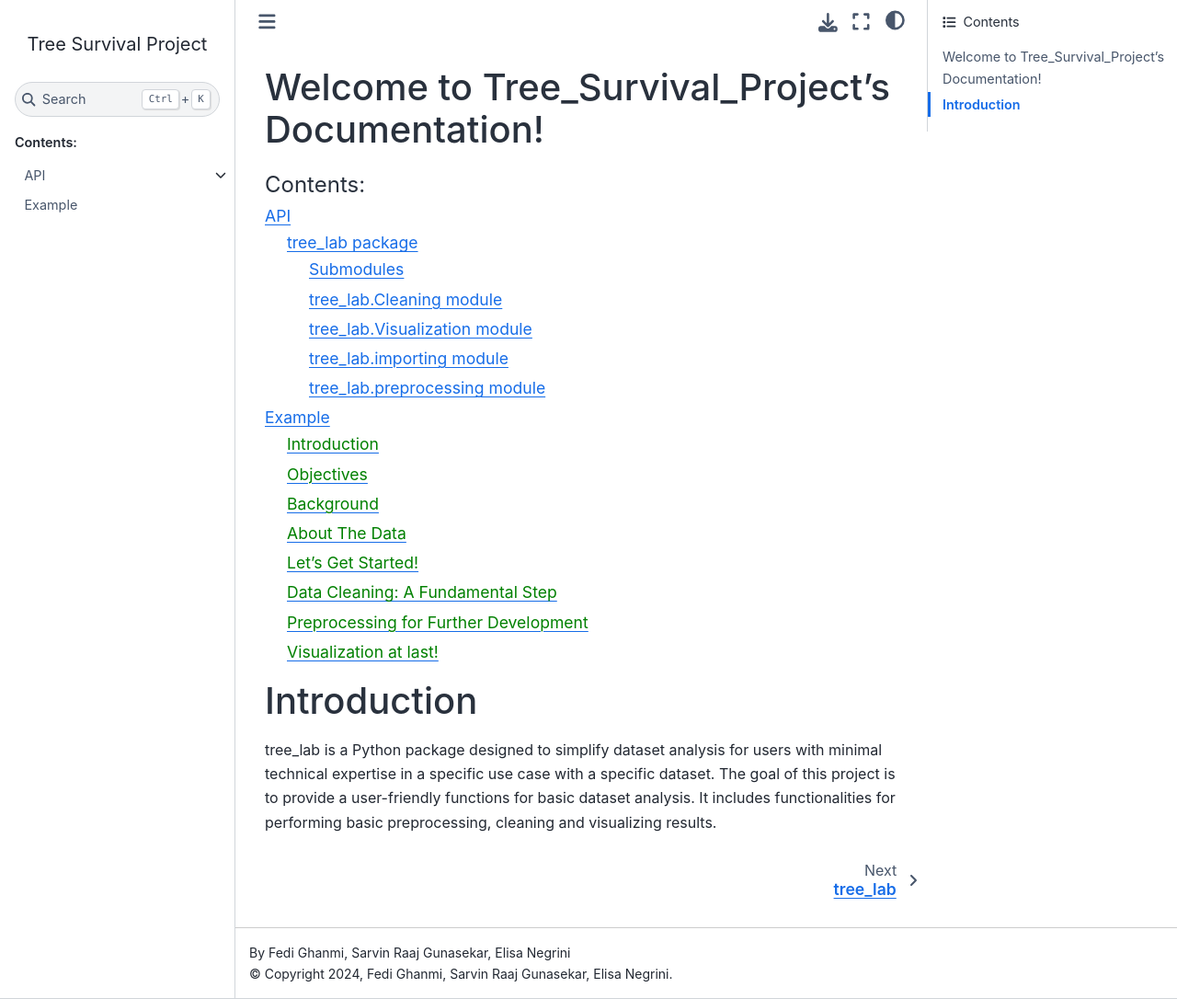
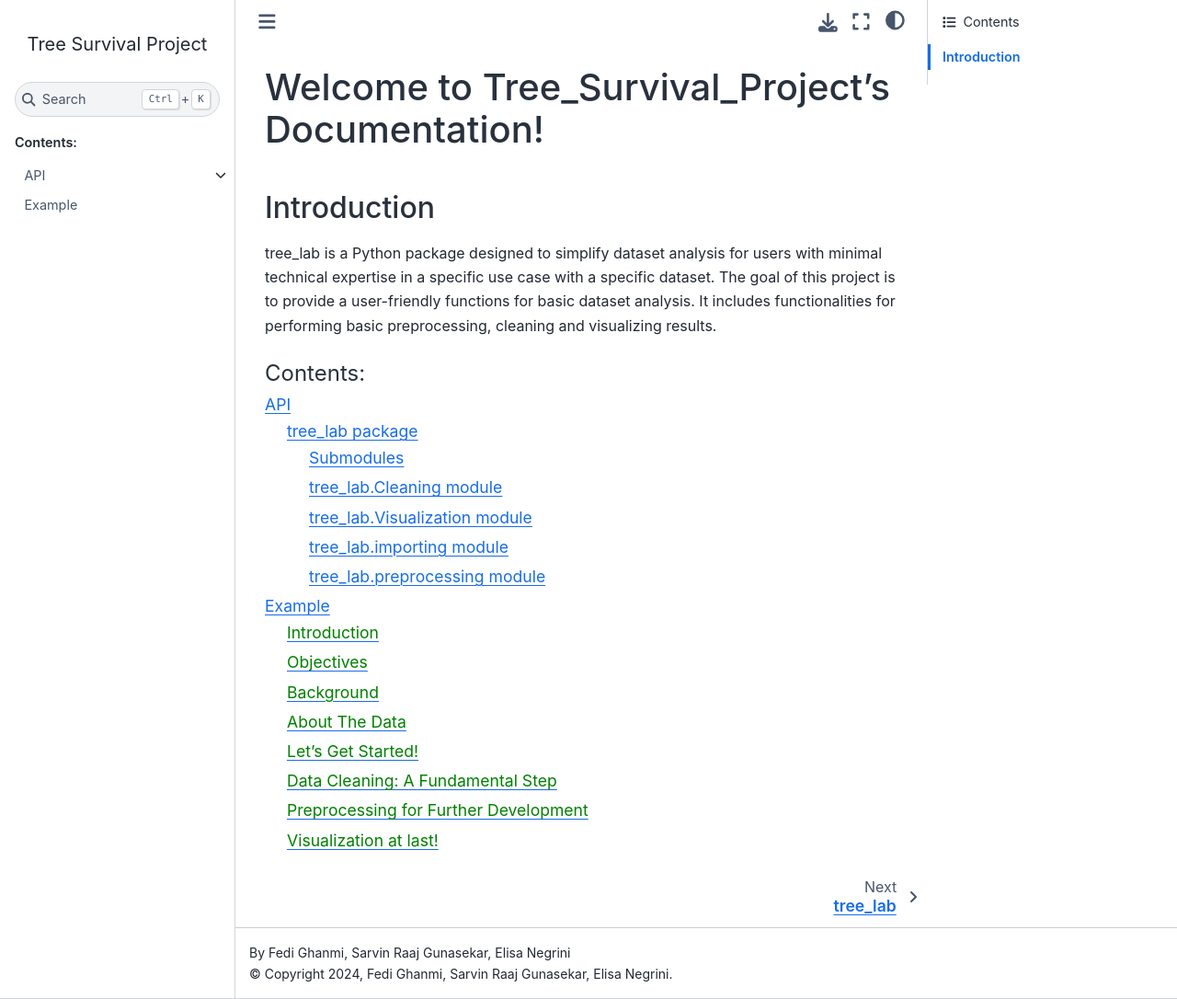
Before and after one commit to fedighanmi/Tree_Survival_Project, a Sphinx documentation site: the page built from docs/source/index.rst, in a window 1280 px wide and 1086 px high. Shown: the whole window at 92% size. Built offline with Sphinx 7.4.7 and the Sphinx Book theme 1.1.4, drawn with Linux system fonts in a browser that asks for light colours; some of the changed lines change nothing that is shown.

Commit message:
Modify index.rst

```diff
--- a/docs/source/index.rst
+++ b/docs/source/index.rst
@@ -3,6 +3,15 @@
 
 Welcome to Tree_Survival_Project's Documentation!
 ===================================================
+
+==================
+Introduction
+==================
+tree_lab is a Python package designed to simplify dataset analysis for users
+with minimal technical expertise in a specific use case with a specific dataset.
+The goal of this project is to provide a user-friendly functions for basic dataset
+analysis. It includes functionalities for performing basic preprocessing, cleaning
+and visualizing results.
 
 .. toctree::
    :maxdepth: 3
@@ -10,12 +19,3 @@ Welcome to Tree_Survival_Project's Documentation!
 
    API <modules>
    Example <notebooks/example_notebook>
-
-
-Introduction
-==================
-tree_lab is a Python package designed to simplify dataset analysis for users
-with minimal technical expertise in a specific use case with a specific dataset.
-The goal of this project is to provide a user-friendly functions for basic dataset
-analysis. It includes functionalities for performing basic preprocessing, cleaning
-and visualizing results.
```
